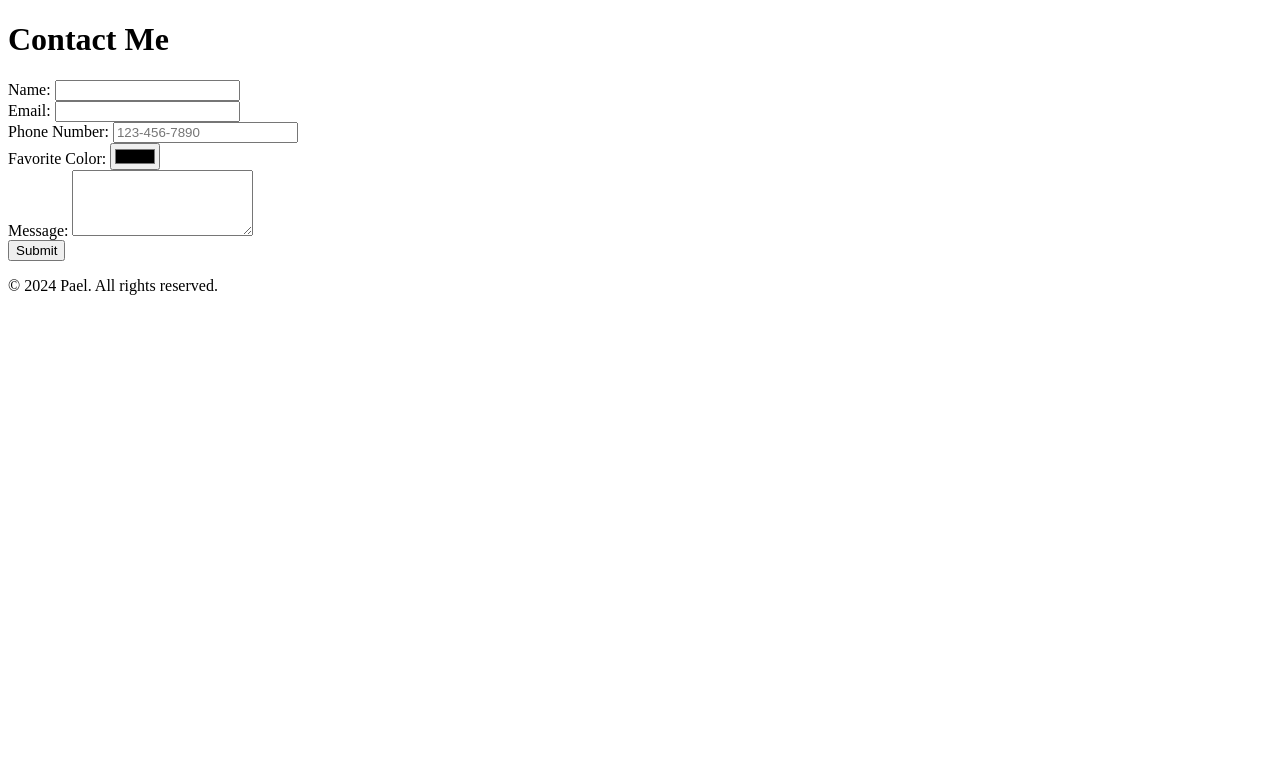
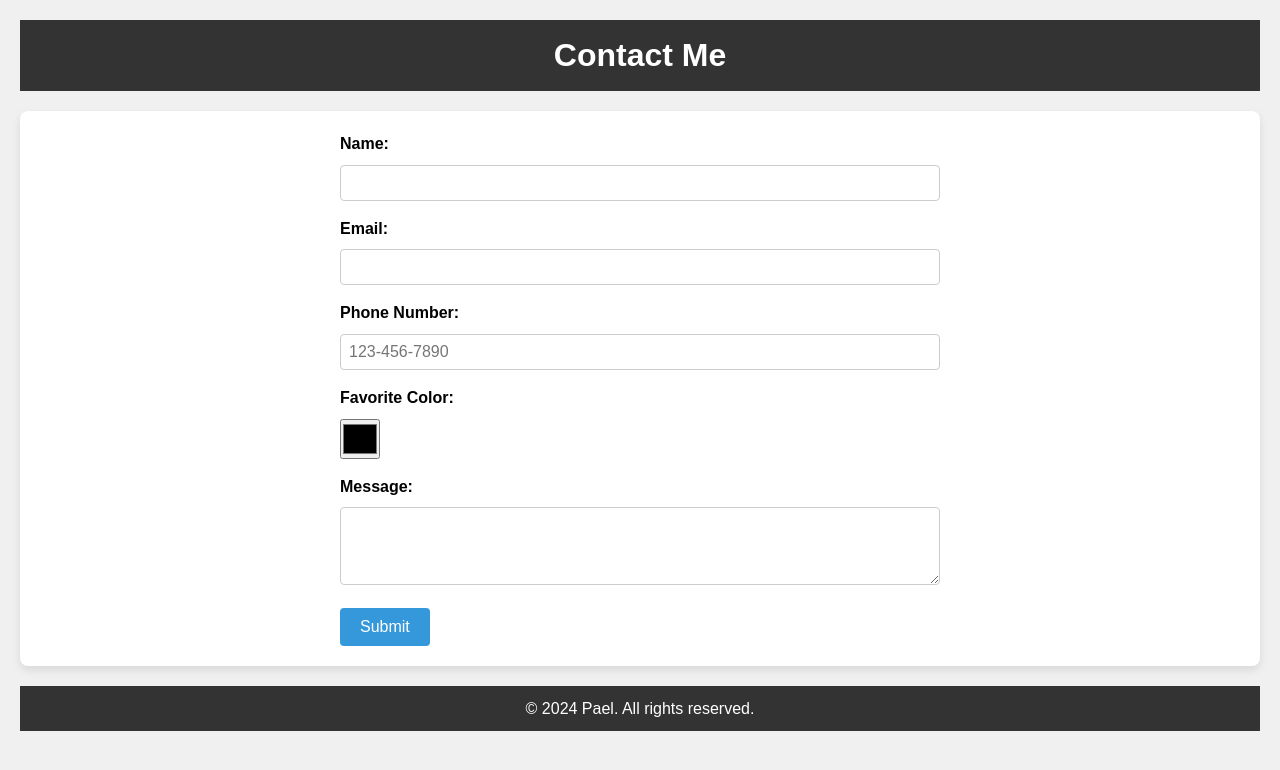
Before and after one commit to Rephaelaplacador/SimpleWebpage, a plain HTML site: page contact.html in a window 1280 px wide. Drawn offline with Linux system fonts and the light colour scheme.

Commit message:
New changes

```diff
--- /dev/null
+++ b/contact.css
@@ -0,0 +1,95 @@
+* {
+    margin: 0;
+    padding: 0;
+    box-sizing: border-box;
+}
+
+
+body {
+    font-family: Arial, sans-serif;
+    line-height: 1.6;
+    background-color: #f0f0f0;
+    padding: 20px;
+}
+
+header {
+    background-color: #333;
+    color: #fff;
+    text-align: center;
+    padding: 10px 0;
+    margin-bottom: 20px;
+}
+
+header h1 {
+    font-size: 2em;
+}
+
+
+main {
+    background-color: #fff;
+    padding: 20px;
+    border-radius: 8px;
+    box-shadow: 0 4px 8px rgba(0, 0, 0, 0.1);
+}
+
+
+form {
+    max-width: 600px;
+    margin: 0 auto;
+}
+
+label {
+    display: block;
+    margin-bottom: 8px;
+    font-weight: bold;
+}
+
+input[type="text"],
+input[type="email"],
+input[type="tel"],
+textarea {
+    width: 100%;
+    padding: 8px;
+    margin-bottom: 15px;
+    border: 1px solid #ccc;
+    border-radius: 4px;
+    font-size: 1em;
+}
+
+input[type="color"] {
+    width: 40px;
+    height: 40px;
+    padding: 0;
+    margin-bottom: 15px;
+}
+
+textarea {
+    resize: vertical;
+}
+
+button {
+    background-color: #3498db;
+    color: #fff;
+    border: none;
+    padding: 10px 20px;
+    border-radius: 4px;
+    cursor: pointer;
+    font-size: 1em;
+}
+
+button:hover {
+    background-color: #2980b9;
+}
+
+
+footer {
+    text-align: center;
+    margin-top: 20px;
+    padding: 10px 0;
+    background-color: #333;
+    color: #fff;
+}
+
+footer p {
+    margin: 0;
+}
--- a/contact.html
+++ b/contact.html
@@ -4,6 +4,7 @@
     <meta charset="UTF-8">
     <meta name="viewport" content="width=device-width, initial-scale=1.0">
     <title>Document</title>
+    <link rel="stylesheet" href="contact.css"/>
 </head>
 <body>
     <header>
@@ -14,18 +15,23 @@
             <label for="name">Name:</label>
             <input type="text" id="name" name="name" required>
             <br>
+
             <label for="email">Email:</label>
             <input type="email" id="email" name="email" required>
             <br>
+
             <label for="phone">Phone Number:</label>
             <input type="tel" id="phone" name="phone" required pattern="[0-9]{3}-[0-9]{3}-[0-9]{4}" placeholder="123-456-7890">
             <br>
+
             <label for="color">Favorite Color:</label>
             <input type="color" id="color" name="color">
             <br>
+
             <label for="message">Message:</label>
             <textarea id="message" name="message" rows="4" required></textarea>
             <br>
+
             <button type="submit">Submit</button>
         </form>
     </main>
--- /dev/null
+++ b/index.css
@@ -0,0 +1,68 @@
+body {
+    font-family: Arial, sans-serif;
+    line-height: 1.6;
+
+}
+
+h1, h2{
+    color: #333;
+}
+
+h3 {
+    color: #fff;
+    font-weight: 600;
+}
+
+p {
+    color: #666;
+}
+
+/* Selectors */
+header, nav {
+    background-color: #f0f0f0;
+    padding: 10px 20px;
+    margin-bottom: 20px;
+}
+
+.main {
+    max-width: 800px;
+    margin: 0 auto;
+}
+
+.section {
+    padding: 20px;
+    margin-bottom: 30px;
+}
+
+.hobbies {
+    display: flex;
+    gap: 20px;
+}
+
+.hobby {
+    flex: 1;
+    padding: 20px;
+    background-color: #f9f9f9;
+    border-radius: 8px;
+}
+
+footer {
+    text-align: center;
+    padding: 10px 0;
+    background-color: #333;
+    color: #fff;
+}
+
+/* Color, Background, Images */
+body {
+    background-color: #fff;
+    color: #333;
+}
+
+.hobby {
+    background-image: url('image.jpg');
+    background-size: cover;
+    background-position: center;
+    color: #fff;
+
+}
```
Also changed, not shown: index.html (+1 -0 lines), image.jpg (added).
